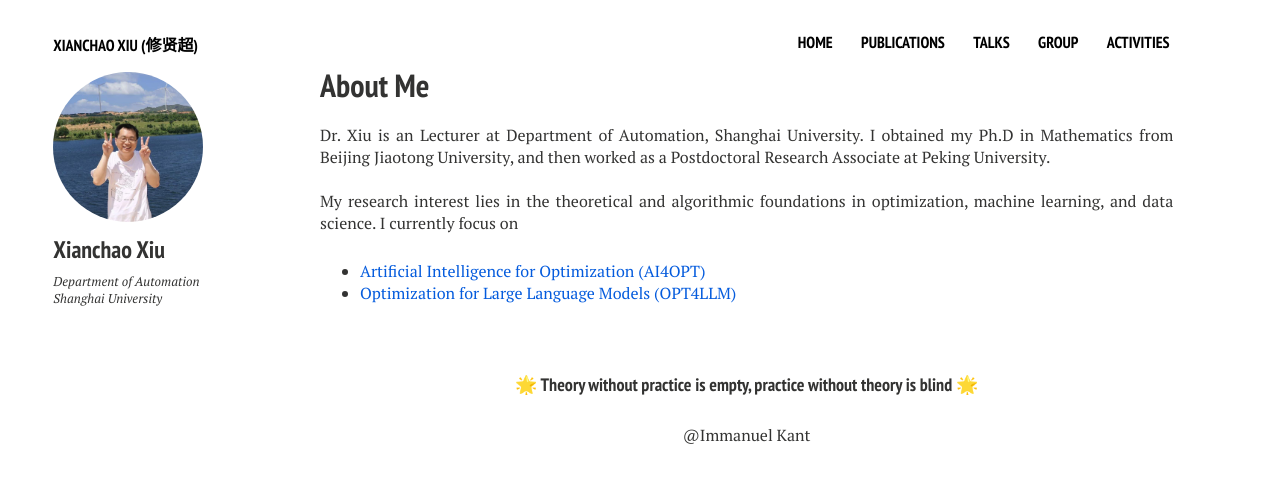
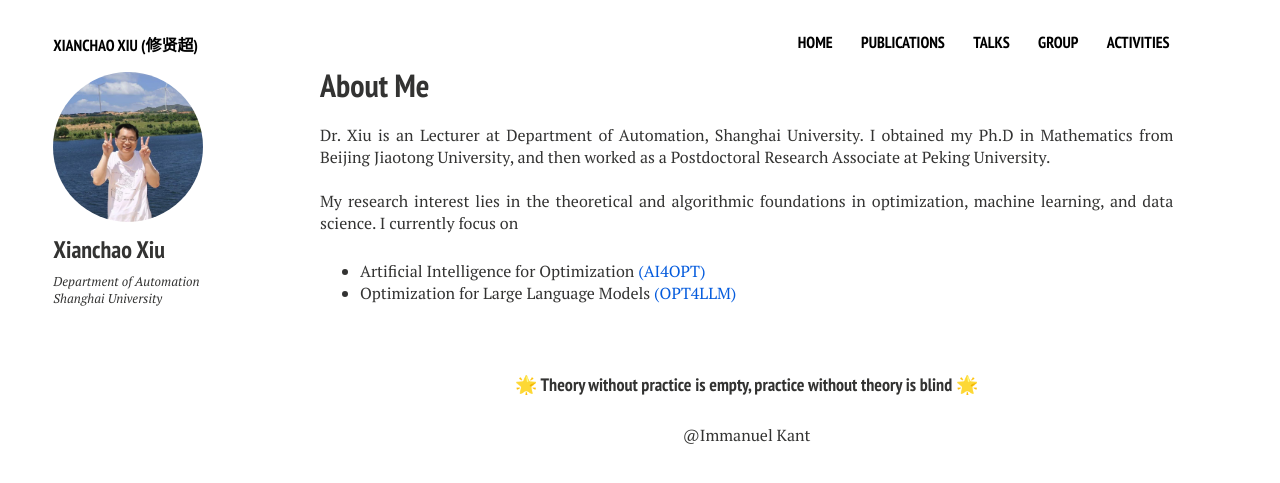
Before and after one commit to xianchaoxiu/xianchaoxiu.github.io, a Jekyll site: the page built from index.md, in a window 1280 px wide. Shown: the top 483 px of the page. Built offline with Jekyll 4.4.1, drawn with Linux system fonts in a browser that asks for light colours; nearby versions of some CDN libraries.

Commit message:
Update home2.html

```diff
--- a/_layouts/home2.html
+++ b/_layouts/home2.html
@@ -34,11 +34,9 @@
 	 My research interest lies in the theoretical and algorithmic foundations in optimization, machine learning, and data science.
 	 I currently focus on
 	 <ul>
-      <li> <a href="https://github.com/xianchaoxiu/AI4OPT" class="textlink" target="_blank"> Artificial Intelligence for Optimization (AI4OPT)</a> </li>
-      <li> <a href="https://github.com/xianchaoxiu/OPT4LLM" class="textlink" target="_blank"> Optimization for Large Language Models (OPT4LLM)</a>  </li> <br><br>
+      <li> Artificial Intelligence for Optimization <a href="https://github.com/xianchaoxiu/AI4OPT" class="textlink" target="_blank"> (AI4OPT)</a> </li>
+      <li> Optimization for Large Language Models <a href="https://github.com/xianchaoxiu/OPT4LLM" class="textlink" target="_blank"> (OPT4LLM)</a>  </li> <br><br>
     </ul>
-
-
 
 
 <h4 align="center">🌟 Theory without practice is empty, practice without theory is blind 🌟</h4>
```
